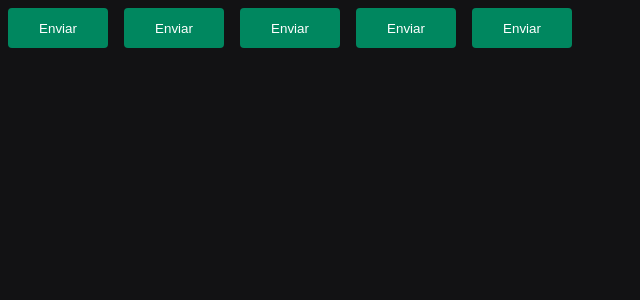
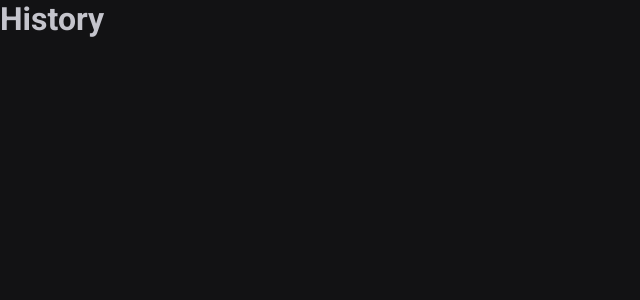
Before and after one commit to mthszr/pomodor-timer, a React (Vite) app: page /history in a window 1280 px wide. Shown: the top 300 px of the page, without its empty margins (0-640 px from the left). Built offline with nearby package versions, Linux system fonts and the light colour scheme.

Commit message:
add routing with react-router-dom; create Home and History pages

```diff
--- a/package.json
+++ b/package.json
@@ -12,6 +12,7 @@
   "dependencies": {
     "react": "^19.0.0",
     "react-dom": "^19.0.0",
+    "react-router-dom": "^7.3.0",
     "styled-components": "^6.1.15"
   },
   "devDependencies": {
--- a/src/App.tsx
+++ b/src/App.tsx
@@ -1,16 +1,16 @@
+import { BrowserRouter } from 'react-router-dom'
 import { ThemeProvider } from 'styled-components'
-import { Button } from './Button'
+import { Router } from './Router'
+
+import { GlobalStyle } from './styles/global'
 import { defaultTheme } from './styles/themes/default'
-import { GlobalStyle } from './styles/global'
 
 export function App() {
   return (
     <ThemeProvider theme={defaultTheme}>
-      <Button variant="primary" />
-      <Button variant="secondary" />
-      <Button variant="success" />
-      <Button variant="danger" />
-      <Button />
+      <BrowserRouter>
+        <Router />
+      </BrowserRouter>
 
       <GlobalStyle />
     </ThemeProvider>
--- a/src/Button.styles.ts
+++ /dev/null
@@ -1,25 +0,0 @@
-import styled, { css } from 'styled-components'
-
-export type ButtonVariant = 'primary' | 'secondary' | 'danger' | 'success'
-
-interface ButtonContainerProps {
-  variant: ButtonVariant
-}
-
-const buttonVariant = {
-  primary: 'purple',
-  secondary: 'orange',
-  danger: 'red',
-  success: 'green',
-}
-
-export const ButtonContainer = styled.button<ButtonContainerProps>`
-  width: 100px;
-  height: 40px;
-  border-radius: 4px;
-  border: 0;
-  margin: 8px;
-
-  background-color: ${props => props.theme['green-500']};
-  color: ${props => props.theme.white};
-`
--- a/src/Button.tsx
+++ /dev/null
@@ -1,9 +0,0 @@
-import { ButtonContainer, type ButtonVariant } from './Button.styles'
-
-interface ButtonProps {
-  variant?: ButtonVariant
-}
-
-export function Button({ variant = 'primary' }: ButtonProps) {
-  return <ButtonContainer variant={variant}>Enviar</ButtonContainer>
-}
--- /dev/null
+++ b/src/Router.tsx
@@ -0,0 +1,12 @@
+import { Route, Routes } from 'react-router-dom'
+import { Home } from './pages/Home'
+import { History } from './pages/History'
+
+export function Router() {
+  return (
+    <Routes>
+      <Route path="/" element={<Home />} />
+      <Route path='/history' element={<History />} />
+    </Routes>
+  )
+}
--- /dev/null
+++ b/src/pages/History.tsx
@@ -0,0 +1,7 @@
+export function History() {
+  return (
+    <div>
+      <h1>History</h1>
+    </div>
+  )
+}
--- /dev/null
+++ b/src/pages/Home.tsx
@@ -0,0 +1,7 @@
+export function Home() {
+  return (
+    <div>
+      <h1>Home</h1>
+    </div>
+  )
+}
```
Also changed, not shown: 1 other file (tests, documents, lock files or other folders).
